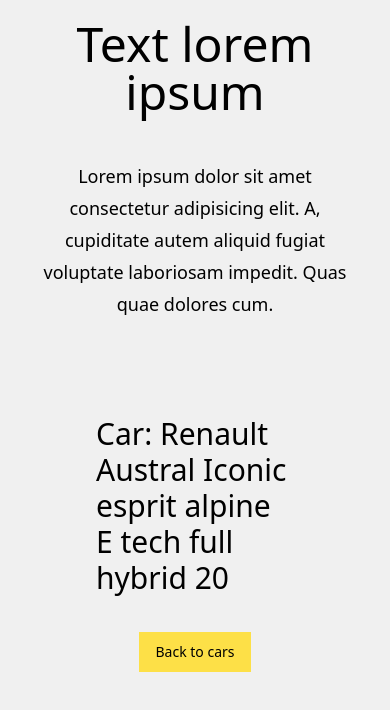
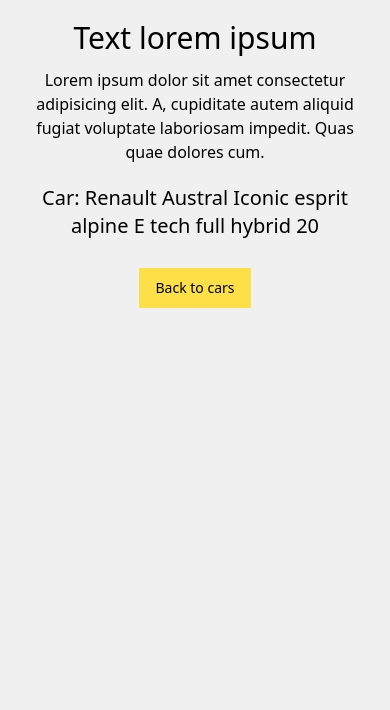
Before and after one commit to bartoszebert/hedinit-code-test-frontend, a Next.js app: page /cars/1 in a window 390 px wide. Shown: the top 710 px of the page. Built offline with nearby package versions, Linux system fonts and the light colour scheme.

Commit message:
car details page on mobile more responsive - fonts

```diff
--- a/app/cars/[id]/page.tsx
+++ b/app/cars/[id]/page.tsx
@@ -14,8 +14,8 @@
   const carDetails = await getCarDetails(carSlug)!;
 
   return (
-    <div className="flex flex-col items-center p-24 prose-sm">
-      <h1>Car: {carDetails?.title}</h1>
+    <div className="flex flex-col items-center p-5 lg:p-24 prose-sm">
+      <h1 className="text-xl sm:text-3xl text-center">Car: {carDetails?.title}</h1>
       <Link className="bg-yellow-300 p-2 mt-3 p-2 px-4" href="/">
         Back to cars
       </Link>
--- a/app/layout.tsx
+++ b/app/layout.tsx
@@ -15,9 +15,9 @@
   return (
     <html lang="en">
       <body className="flex flex-col w-full justify-center">
-        <div className="flex flex-col w-full items-center w-full prose-lg text-center px-[30px]">
-          <h1 className="mt-5">Text lorem ipsum</h1>
-          <p className="mt-1 lg:max-w-screen-md">
+        <div className="flex flex-col w-full items-center w-full text-center px-[30px]">
+          <h1 className="mt-5 text-3xl md:text-4xl lg:text-5xl">Text lorem ipsum</h1>
+          <p className="mt-3 lg:max-w-screen-md lg:text-xl font-thin">
             Lorem ipsum dolor sit amet consectetur adipisicing elit. A,
             cupiditate autem aliquid fugiat voluptate laboriosam impedit. Quas
             quae dolores cum.
```
Also changed, not shown: app/utils/get-car-data.ts (line endings or trailing spaces).
